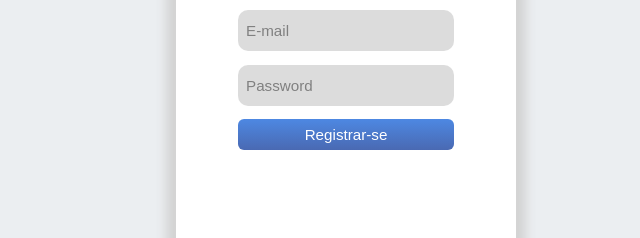
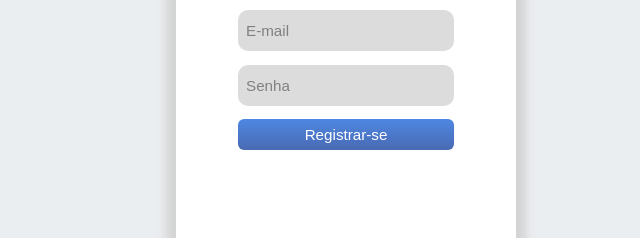
Before and after one commit to felipricardo/Login-Page-DWEB, a plain HTML site: page index.html in a window 1280 px wide. Both pictures are taken after a click on the button "Registrar-se". Shown: the part 393-631 px from the top of the page, 304-944 px from the left. Drawn offline with Linux system fonts and the light colour scheme.

Commit message:
Update index.html

```diff
--- a/index.html
+++ b/index.html
@@ -29,7 +29,7 @@
                 <input type="text" placeholder="Nome">
                 <input type="text" placeholder="Sobrenome">
                 <input type="text" placeholder="E-mail">
-                <input type="password" placeholder="Password">
+                <input type="password" placeholder="Senha">
                 <input type="submit" value="Registrar-se">
             </form>
         </div>
```
